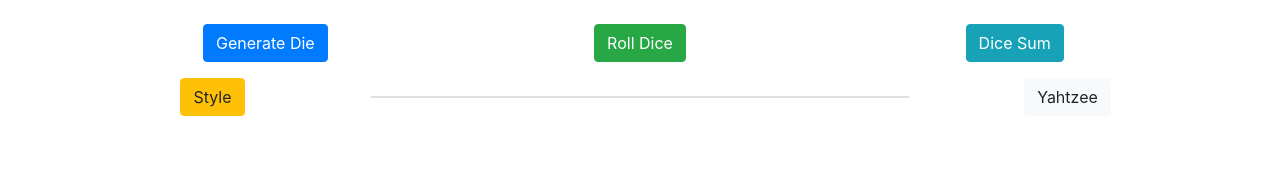
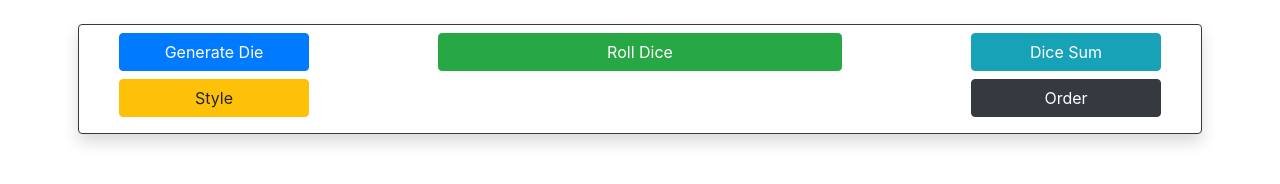
Before and after one commit to Bryantellius/Dicey-Business, a plain HTML site: page index.html in a window 1280 px wide. Drawn offline with nearby package versions, Linux system fonts and the light colour scheme.

Commit message:
updated html/css, added order and style btns

```diff
--- a/index.html
+++ b/index.html
@@ -11,29 +11,32 @@
 </head>
 
 <body>
-    <div class="container my-3">
-        <div class="row justify-content-center align-items-center text-center p-2" id="btnRow">
-            <div class="col-md-4">
+    <div class="container my-3 p-2">
+        <div class="btnDiv border border-dark rounded p-2 shadow">
+            <div class="row justify-content-center align-items-center text-center" id="btnRow">
+                <div class="col-md-3">
                     <button class="btn btn-primary" id="generatorBtn">Generate Die</button>
                 </div>
-            <div class="col-md-4">
+                <div class="col-md-6">
                     <button class="btn btn-success" id="rollBtn">Roll Dice</button>
                 </div>
-            <div class="col-md-4">
+                <div class="col-md-3">
                     <button class="btn btn-info" id="sumBtn">Dice Sum</button>
                 </div>
             </div>
             <div class="row justify-content-center align-items-center text-center my-2" id="btnRow2">
                 <div class="col-md-3">
-                <button class="btn btn-warning">Style</button>
+                    <button class="btn btn-warning" id="styleBtn">Style</button>
                 </div>
                 <div class="col-md-6">
-                <p class="feedback border rounded" id="feedback"> </p>
+                    <p class="feedback" id="feedback"> </p>
                 </div>
                 <div class="col-md-3">
-                <button class="btn btn-light">Yahtzee</button>
+                    <button class="btn btn-dark" id="orderBtn">Order</button>
                 </div>
             </div>
+        </div>
+
         <div class="row justify-content-center text-center p-2" id="diceContainer">
 
         </div>
--- a/scripts.js
+++ b/scripts.js
@@ -2,6 +2,8 @@ let diceContainer = document.getElementById('diceContainer');
 let generatorBtn = document.getElementById('generatorBtn');
 let rollBtn = document.getElementById('rollBtn');
 let sumBtn = document.getElementById('sumBtn');
+let styleBtn = document.getElementById('styleBtn');
+let orderBtn = document.getElementById('orderBtn');
 let feedback = document.getElementById('feedback');
 let newDie;
 let dieArr = [];
@@ -25,11 +27,15 @@ rollBtn.addEventListener('click', () => {
 
 sumBtn.addEventListener('click', () => {
     const sum = (acc, object) => acc + object.value;
-    if(dieArr.length===1){
+    if (dieArr.length === 1) {
         feedback.textContent = "The die's value is " + dieArr[0].value;
-    }else{
+    } else {
         feedback.textContent = 'The sum of the dice = ' + dieArr.reduce(sum, 0);
     }
+})
+
+orderBtn.addEventListener('click', () => {
+
 })
 
 class Die {
--- a/styles.css
+++ b/styles.css
@@ -10,5 +10,8 @@
 }
 #feedback{
     margin: 0em;
-    font-size: 24px;
+    font-size: 1.5rem;
 }
+button{
+    width: 75%;
+}
```
Lines whose indentation alone changed are shown as unchanged.
